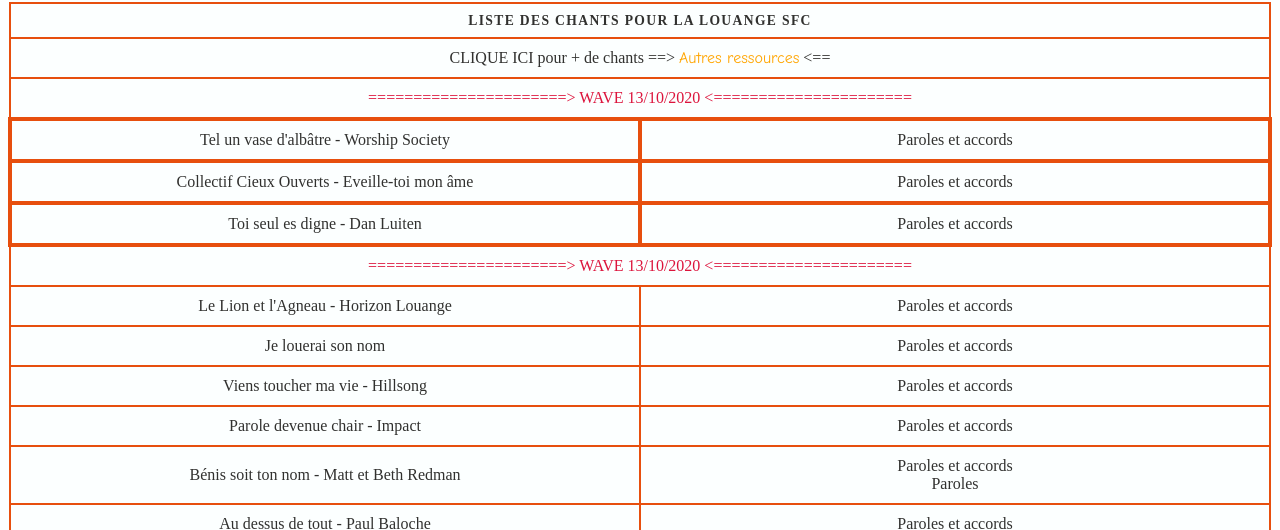
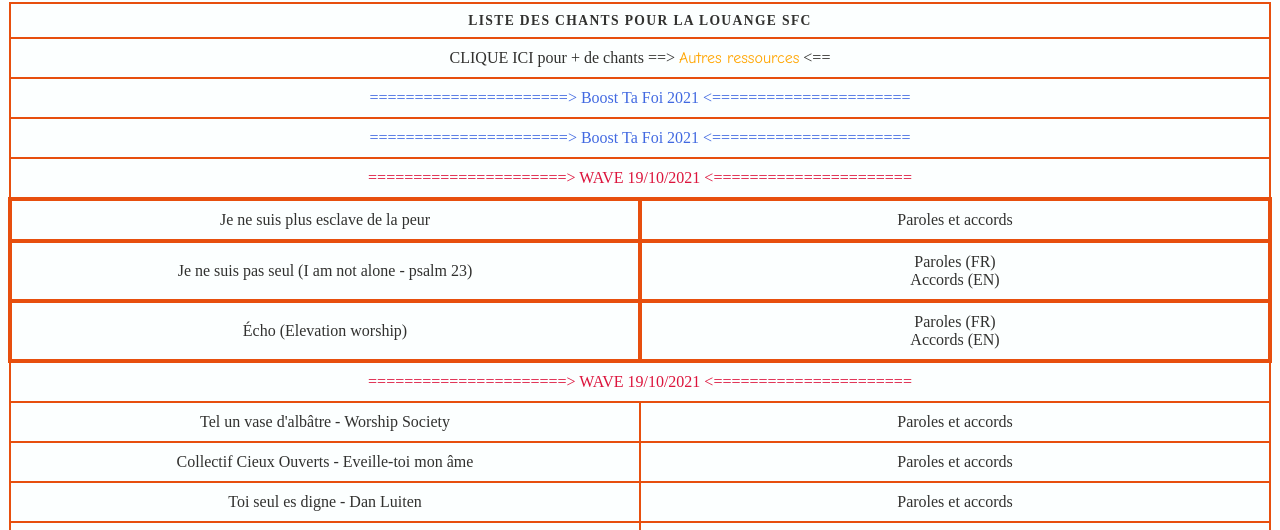
Before and after one commit to sfc-namur/chant, a plain HTML site: page index.html in a window 1280 px wide. Shown: the part 420-950 px from the top of the page. Drawn offline with Linux system fonts and the light colour scheme.

Commit message:
update 13 octobre 2021

```diff
--- a/css/style.css
+++ b/css/style.css
@@ -43,7 +43,7 @@
 .prior
 {
  font-family: Mool Boran;
- color: lightblue;
+ color: royalblue;
 }
 
 .other
--- a/index.html
+++ b/index.html
@@ -16,25 +16,43 @@
 		   			<td colspan="2">CLIQUE ICI pour + de chants ==> <a class="other" href="http://louange.addlimoges.com/gdl/media/">Autres ressources</a> <==</td>
 				</tr>
 				<tr>
-					<td class="retrait_title" colspan="2">======================> WAVE 13/10/2020 <======================</td>
+					<td class="prior" colspan="2">======================> Boost Ta Foi 2021 <======================</td>
+			 	</tr>
+			 	<tr>
+					<td class="prior" colspan="2">======================> Boost Ta Foi 2021 <======================</td>
+			 	</tr>
+				<tr>
+					<td class="retrait_title" colspan="2">======================> WAVE 19/10/2021 <======================</td>
 			 	</tr>
 				<tr class="wave">
-		   			<td class="wave">Tel un vase d'albâtre - Worship Society<br/></td>
+					<td class="wave">Je ne suis plus esclave de la peur</td>
+					<td><a target="_blank" href="./pdfs/plus-esclave.pdf">Paroles et accords</a></td>
+				</tr>
+				<tr class="wave">
+					<td class="wave">Je ne suis pas seul (I am not alone - psalm 23)</td>
+					<td><a target="_blank" href="./pdfs/psalm23-fr.pdf">Paroles (FR)</a><br/><a target="_blank" href="./pdfs/psalm23-en.pdf">Accords (EN)</a></td>
+				</tr>
+				<tr class="wave">
+					<td class="wave">Écho (Elevation worship)</td>
+					<td><a target="_blank" href="./pdfs/echo-fr.pdf">Paroles (FR)</a><br/><a target="_blank" href="./pdfs/echo-en.pdf">Accords (EN)</a></td>
+				</tr>
+				<tr>
+					<td class="retrait_title" colspan="2">======================> WAVE 19/10/2021 <======================</td>
+			 	</tr>
+			 	<tr>
+		   		<td>Tel un vase d'albâtre - Worship Society<br/></td>
 					<td><a target="_blank" href="./pdfs/tel-un-vase.pdf">Paroles et accords</a><br/>
 					</td>
 				</tr>
-				<tr class="wave">
-					<td class="wave">Collectif Cieux Ouverts - Eveille-toi mon âme</td>
+				<tr>
+					<td>Collectif Cieux Ouverts - Eveille-toi mon âme</td>
 					<td><a target="_blank" href="http://shir.fr/chant/pdf/Éveille-toi,%20mon%20âme%20—%20Samuel%20Olivier.pdf">Paroles et accords</a></td>
 				</tr>
-				<tr class="wave">
-					<td class="wave">Toi seul es digne - Dan Luiten<br/></td>
+				<tr>
+					<td>Toi seul es digne - Dan Luiten<br/></td>
 					<td><a class="_blank" target="_blank" href="./pdfs/toi-seul-es-digne.pdf">Paroles et accords</a><br/>
 					</td>
 				</tr>
-				<tr>
-					<td class="retrait_title" colspan="2">======================> WAVE 13/10/2020 <======================</td>
-			 	</tr>
 			 	<tr>
 					<td>Le Lion et l'Agneau - Horizon Louange<br/></td>
 					<td><a target="_blank" href="./pdfs/lion-et-agneau.pdf">Paroles et accords</a><br/>
@@ -290,10 +308,6 @@
 					<td><a target="_blank" href="https://monegliseanimes.fr/wp-content/uploads/2017/05/Persevere1.pdf">Paroles et accords</a></td>
 				</tr>
 				<tr>
-					<td>Je ne suis plus esclave de la peur</td>
-					<td><a target="_blank" href="./pdfs/plus-esclave.pdf">Paroles et accords</a></td>
-				</tr>
-				<tr>
 					<td>Impact - Sola Gratia</td>
 					<td><a target="_blank" href="http://shir.fr/chant/pdf/Sola%20Gratia%20–%20Ta%20grâce%20seule%20—%20Sébastien%20Corn%20–%20David%20Morin.pdf">Paroles et accords</a></td>
 				</tr>
```
Also changed, not shown: 4 other files.
